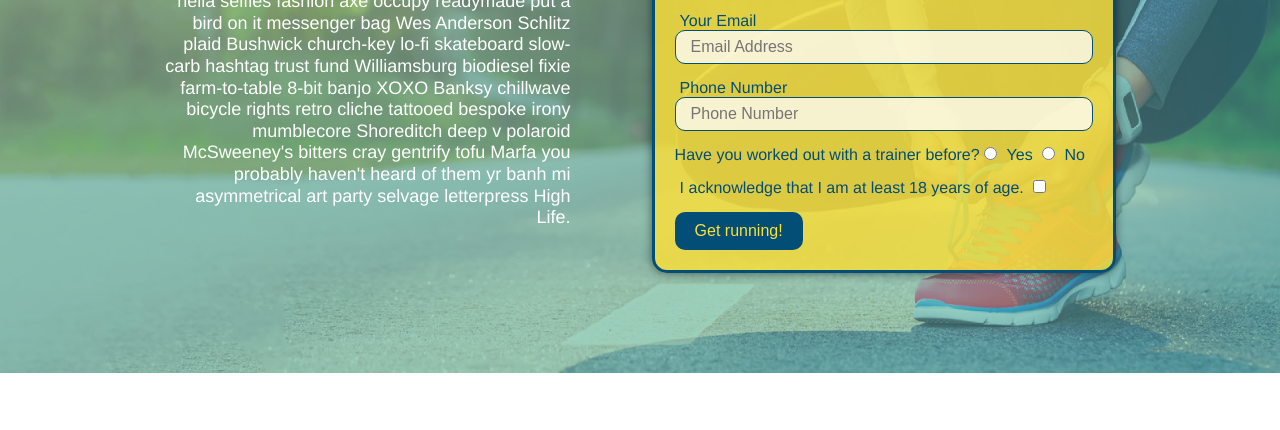
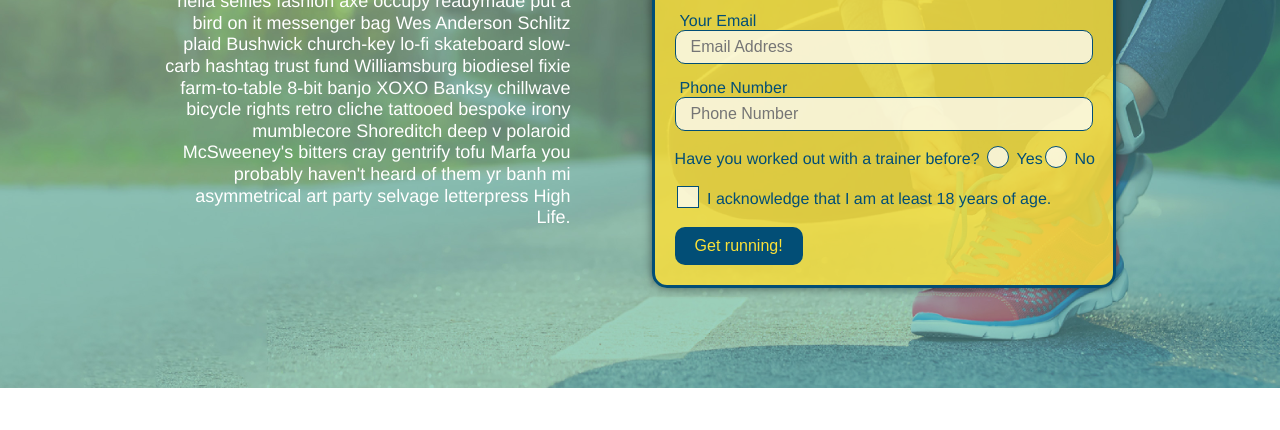
Before and after one commit to sureskr/run-buddy, a plain HTML site: page index.html in a window 1280 px wide. Shown: the part 345-775 px from the top of the page. Drawn offline with Linux system fonts and the light colour scheme.

Commit message:
final css touches

```diff
--- a/assets/css/style.css
+++ b/assets/css/style.css
@@ -9,10 +9,77 @@ body {
   font-family: Helvetica, Arial, sans-serif;
 }
 
+.checkbox-wrapper input, .radio-wrapper input {
+  opacity: 0;
+}
+
+.checkbox-wrapper label, .radio-wrapper label {
+  position: relative;
+  left: 10px;
+  margin: 10px;
+  line-height: 1.6;
+}
+
+.checkbox-wrapper label::before, .radio-wrapper label::before {
+  content: "";
+  height: 20px;
+  width: 20px;
+  background: rgba(255,255,255, 0.75);
+  border: 1px solid #024e76;
+  position: absolute;
+  top: -4px;
+  left: -30px;
+}
+
+.radio-wrapper label::before {
+  border-radius: 50%;
+}
+
+.radio-wrapper label::after {
+  content: "";
+  width: 20px;
+  height: 20px;
+  border-radius: 50%;
+  background: #024e76;
+  position: absolute;
+  left: -29px;
+  top: -3px;
+}
+
+.checkbox-wrapper label::after {
+  content: "";
+  height: 6px;
+  width: 14px;
+  border-left: 2px solid #024e76;
+  border-bottom: 2px solid #024e76;
+  position: absolute;
+  left: -26px;
+  top: 1px
+}
+
+.checkbox-wrapper label::after{
+  transform: rotate(-58deg);
+}
+
+.radio-wrapper label::after {
+  background-image: radial-gradient(circle, #39a6b2, #024e76);
+}
+
+.checkbox-wrapper input + label::after,
+.radio-wrapper input + label::after {
+  content: none;
+}
+
+.checkbox-wrapper input:checked + label::after,
+.radio-wrapper input:checked + label::after {
+  content: "";
+}
+
 
 /* HEADER / NAV BAR STYLES START */
 
 header {
+  z-index: 9999;
   padding: 20px 35px;
   background-color: #39a6b2;
   display: flex;
--- a/index.html
+++ b/index.html
@@ -56,16 +56,20 @@
           <input type="tel" placeholder="Phone Number" name="phone" id="phone" class="form-input" />
           <p>
             Have you worked out with a trainer before?
-            <input type="radio" name="trainer-confirm" id="trainer-yes" />
-            <label for="trainer-yes">Yes</label>
-            <input type="radio" name="trainer-confirm" id="trainer-no"/>
-            <label for="trainer-no">No</label>
+            <span class="radio-wrapper">
+              <input type="radio" name="trainer-confirm" id="trainer-yes" />
+              <label for="trainer-yes">Yes</label>
+            </span>
+            <span class="radio-wrapper">
+              <input type="radio" name="trainer-confirm" id="trainer-no" />
+              <label for="trainer-no">No</label>
+            </span>
           </p>
           <p>
-            <label for="checkbox">
-              I acknowledge that I am at least 18 years of age.
-            </label>
-            <input type="checkbox" name="checkpoint1" id="checkbox" />
+            <span class="checkbox-wrapper">
+              <input type="checkbox" name="age-confirm" id="checkbox" />
+              <label for="checkbox">I acknowledge that I am at least 18 years of age.</label>
+            </span>
           </p>
           <button type="submit">
             Get running!
```
